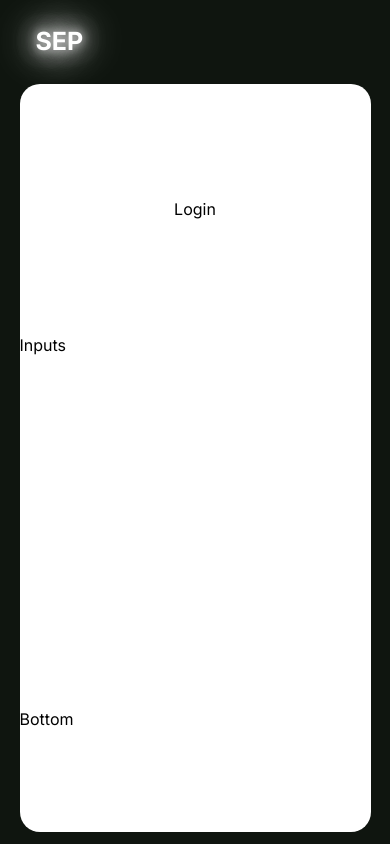
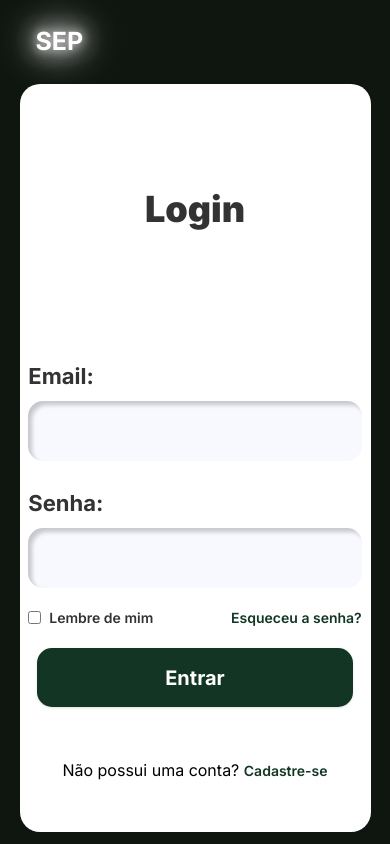
Before and after one commit to TiagoMagBorges/SEP-Gerenciador-Aulas, a Next.js app: page /login in a window 390 px wide. Built offline with nearby package versions, Linux system fonts and the light colour scheme.

Commit message:
feat(login): mobile UI login

```diff
--- /dev/null
+++ b/src/components/login/LoginForm.js
@@ -0,0 +1,93 @@
+import Link from "next/link";
+import {useState} from "react";
+
+export default function LoginForm({setIsLogin}) {
+
+    const [email, setEmail] = useState('');
+
+    const [password, setPassword] = useState('');
+
+    const [rememberMe, setRememberMe] = useState(false);
+
+    const [errors, setErrors] = useState({ email: false, password: false });
+
+    const handleSubmit = (event) => {
+        event.preventDefault();
+        const newErrors = {
+            email: email === '',
+            password: password === ''
+        };
+        setErrors(newErrors);
+
+        if (!newErrors.email && !newErrors.password) {
+            console.log({ email, password, rememberMe });
+        }
+    };
+
+    return (
+        <section
+            className="w-[100%] md:w-6/12 xl:w-4/12 h-[100%] rounded-[15px] md:rounded-tl-[20px] md:rounded-bl-[20px] flex flex-col">
+
+            <div className="flex-[4] rounded-tl-[15px] md:rounded-tl-[20px] content-center text-center">
+                <h1 className="text-4xl md:text-5xl font-extrabold text-[#333] font-inter">Login</h1>
+            </div>
+            <form className="flex-[6] flex flex-col items-center" onSubmit={handleSubmit}>
+
+                <div
+                    className="flex-[2] flex items-end justify-start w-[95%] mb-2 text-[22px] font-bold text-[#333] font-inter">
+                    <label htmlFor="email">Email:</label>
+                </div>
+
+                <input
+                    id="email"
+                    className={`flex-[2] rounded-[15px] md:rounded-[20px] bg-[#F8F8FF] w-[95%] pl-2 ${errors.email ? 'border border-red-500' : ''}`}
+                    style={{boxShadow: 'inset 4px 4px 4px 0 rgba(0, 0, 0, 0.2)'}}
+                    value={email}
+                    onChange={(e) => setEmail(e.target.value)}
+                />
+
+                <div
+                    className="flex-[2] flex items-end justify-start w-[95%] mb-2 text-[22px] font-bold text-[#333] font-inter">
+                    <label htmlFor="password">Senha:</label>
+                </div>
+
+                <input
+                    id="password"
+                    className={`flex-[2] rounded-[15px] md:rounded-[20px] bg-[#F8F8FF] w-[95%] pl-2 ${errors.password ? 'border border-red-500' : ''}`}
+                    style={{boxShadow: 'inset 4px 4px 4px 0 rgba(0, 0, 0, 0.2)'}}
+                    type="password"
+                    value={password}
+                    onChange={(e) => setPassword(e.target.value)}
+                />
+
+                <div className="flex-[2] flex justify-between items-center w-[95%]">
+                    <div className="flex w-[50%] justify-items-start space-x-2">
+                        <input
+                            type="checkbox"
+                            id="remember-me"
+                            checked={rememberMe}
+                            onChange={(e) => setRememberMe(e.target.checked)}
+                        />
+                        <label htmlFor="remember-me" className="text-[14px] text-[#333] font-semibold">Lembre de
+                            mim</label>
+                    </div>
+
+                    <Link href={'/'} className="text-[14px] text-[#123524] font-semibold">Esqueceu a senha?</Link>
+                </div>
+
+                <button type="submit"
+                        className="flex-[2] rounded-[15px] md:rounded-[20px] bg-[#123524] shadow w-[90%] items-center">
+                    <h1 className="text-[20px] text-white font-bold">Entrar</h1>
+                </button>
+            </form>
+
+            <footer className="flex-[2] rounded-bl-[15px] md:rounded-bl-[20px] text-center content-center">
+                <p>Não possui uma conta? <button onClick={() => setIsLogin(false)}
+                                                 className="text-[14px] text-[#123524] font-semibold">
+                    Cadastre-se
+                </button>
+                </p>
+            </footer>
+        </section>
+    )
+}
--- a/src/pages/login.js
+++ b/src/pages/login.js
@@ -1,35 +1,27 @@
 import Logo from "@/components/logo";
+import Link from "next/link";
+import LoginForm from "@/components/login/LoginForm";
+import {useState} from "react";
 
 export default function Login() {
+
+    const [isLogin, setIsLogin] = useState(true);
+
     return (
         <div className={'main-background'}>
-            <nav className={'w-[90vw] h-[10vh] lg:w-[95vw] flex justify-between items-center text-white p-4'}>
+            <header className={'w-[90vw] h-[10vh] lg:w-[95vw] flex justify-between items-center text-white p-4'}>
                 <Logo />
-            </nav>
+            </header>
 
-            <div className="w-[90vw] h-[89vh] lg:w-[95vw] bg-white rounded-[20px] mb-3 flex flex-col md:flex-row">
-                <div className="w-[100%] md:w-6/12 xl:w-4/12 h-[100%] rounded-[15px] md:rounded-tl-[20px] md:rounded-bl-[20px] flex flex-col">
+            <main className="w-[90vw] h-[89vh] lg:w-[95vw] bg-white rounded-[20px] mb-3 flex flex-col md:flex-row">
 
-                    <div className="flex-[4] rounded-tl-[15px] md:rounded-tl-[20px] content-center text-center">
-                        <h1>Login</h1>
-                    </div>
-                    <div className="flex-[6]">
-                        Inputs
-                    </div>
-
-                    <div className="flex-[2] rounded-bl-[15px] md:rounded-bl-[20px]">
-                        Bottom
-                    </div>
-                </div>
+                <LoginForm setIsLogin={setIsLogin}/>
 
                 <div className="hidden md:block w-[1px] bg-[#CCC] shadow-lg md:h-full"></div>
 
-                <div
-                    className="hidden md:block w-full md:w-6/12 xl:w-8/12 h-full rounded-[15px] md:rounded-tr-[20px] md:rounded-br-[20px] bg-[#f8f8ff] p-4">
-
-                </div>
-
-            </div>
+                <section className="hidden md:block w-full md:w-6/12 xl:w-8/12 h-full rounded-[15px] md:rounded-tr-[20px] md:rounded-br-[20px] bg-[#f8f8ff] p-4">
+                </section>
+            </main>
         </div>
     );
 }
```
